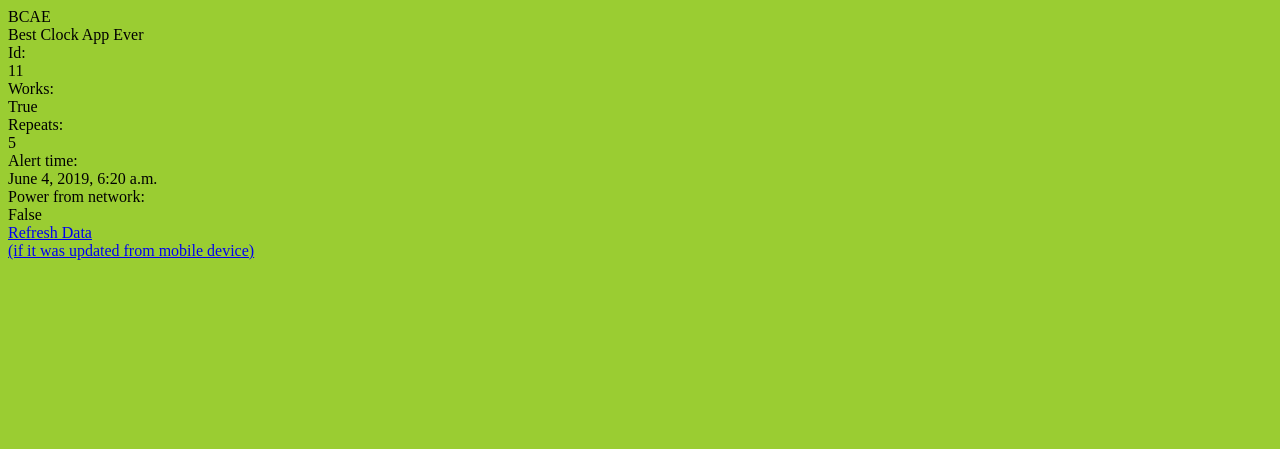
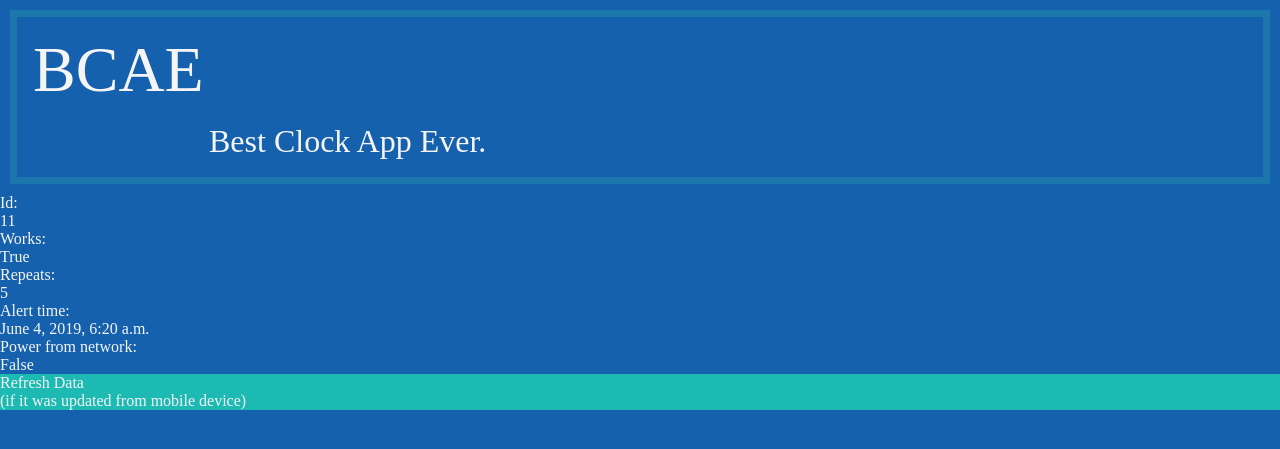
Before and after one commit to IINamelessII/BestClockAppEver, a Django app: page / in a window 1280 px wide. Shown: the top 449 px of the page. Run offline with Django 3.2, Linux system fonts and the light colour scheme; data comes from the database, SQL or seed files in the repository; both versions use the stored data as it was after the commit.

Commit message:
Add styles

```diff
--- a/main/static/main/index.css
+++ b/main/static/main/index.css
@@ -1,3 +1,40 @@
 body {
-    background-color: yellowgreen;
+    background-color:#1561ad;
+    color: whitesmoke;
+    margin: 0;
 }
+
+a{
+    text-decoration: none;
+}
+
+.button {
+    background-color: #1dbab4;
+
+    color: whitesmoke;
+}
+
+.button:hover {
+    background-color: #fc5226;
+}
+
+header {
+    margin: 10px;
+    border: #1c77ac 7px solid;
+    height: 10rem;
+}
+
+.logo {
+    font-size: 4rem;
+    margin: 1rem;
+}
+
+.sublogo {
+    font-size: 2rem;
+    margin: 1rem;
+    margin-left: 12rem;
+}
+
+.right {
+    background-image: url("/static/main/logo.png")
+}
--- a/main/templates/main/index.html
+++ b/main/templates/main/index.html
@@ -10,8 +10,11 @@
 </head>
 <body>
     <header class="logo-level">
-        <div class="logo">BCAE</div>
-        <div class="sublogo">Best Clock App Ever</div>
+        <div class="left">
+            <div class="logo">BCAE</div>
+            <div class="sublogo">Best Clock App Ever.</div>
+        </div>
+        <div class="right"></div>
     </header>
     <main class="data-main">
         <div class="data-block">
@@ -36,8 +39,10 @@
         </div>
     </main>
     <a href="/">
-        <div class="button">Refresh Data</div>
-        <div class="subbutton">(if it was updated from mobile device)</div>
+        <div class="button">
+            <div class="upperbutton">Refresh Data</div>
+            <div class="lowersubbutton">(if it was updated from mobile device)</div>
+        </div>
     </a>
 </body>
 </html>
```
Also changed, not shown: db.sqlite3, main/static/main/logo.png (added).
